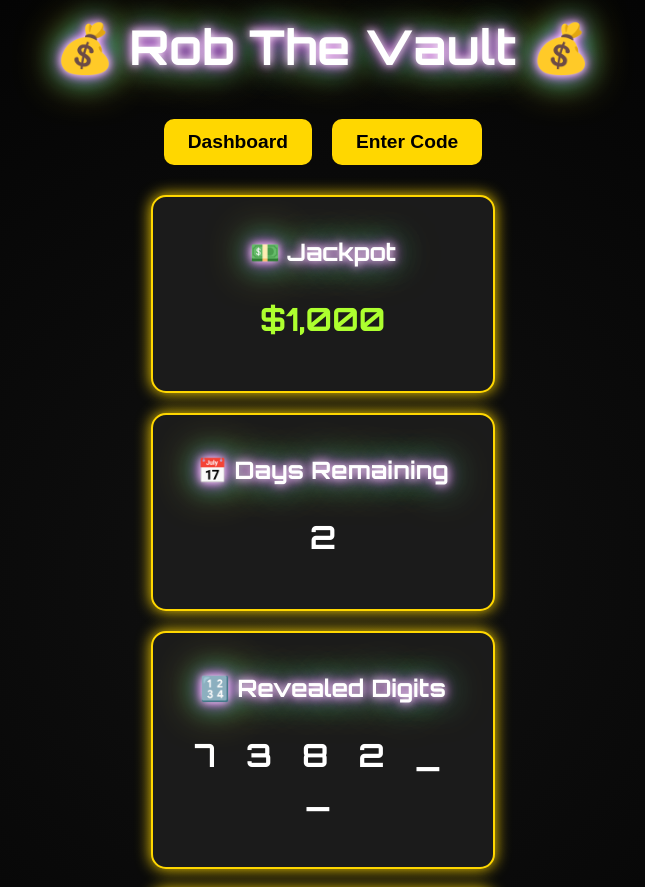
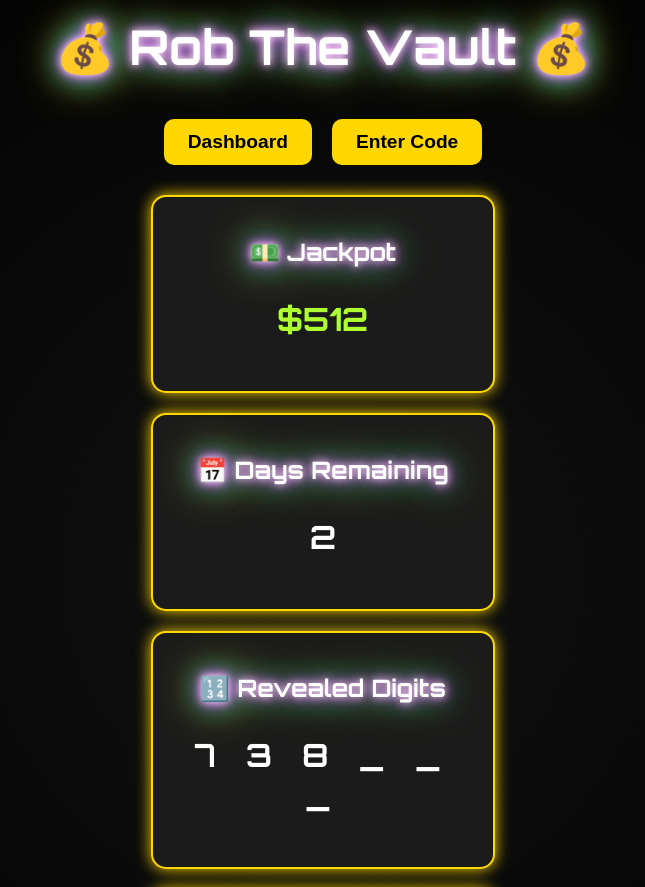
Before and after one commit to kxthu/vault-promo-final-site, a React (Create React App) app: page / in a window 1280 px wide. Shown: the top 887 px of the page, without its empty margins (317-962 px from the left). Built offline with nearby package versions, Linux system fonts and the light colour scheme.

Commit message:
Update VaultWeeklyDashboard.js

```diff
--- a/src/VaultWeeklyDashboard.js
+++ b/src/VaultWeeklyDashboard.js
@@ -1,22 +1,25 @@
 import React, { useEffect, useState } from 'react';
 
 const VaultWeeklyDashboard = () => {
-  const [dayOfWeek, setDayOfWeek] = useState(new Date().getDay());
+  const [dayOfWeek, setDayOfWeek] = useState(new Date().getDay()); // 0 = Sunday, 1 = Monday, ...
   const [revealedDigits, setRevealedDigits] = useState([]);
   const [participants, setParticipants] = useState(87);
   const [jackpot, setJackpot] = useState(1000);
   const [code, setCode] = useState('738251');
 
   useEffect(() => {
-    const digitsToReveal = Math.min(dayOfWeek, 4);
+    const digitsToReveal = Math.min(dayOfWeek >= 1 && dayOfWeek <= 4 ? dayOfWeek - 1 : 4, 4); // Mon-Thu reveal 1-4 digits
     const revealed = code.slice(0, digitsToReveal).split('');
     setRevealedDigits(revealed);
 
-    const startDate = new Date('2025-04-07');
-    const now = new Date();
-    const weeksPassed = Math.floor((now - startDate) / (7 * 24 * 60 * 60 * 1000));
-    setJackpot(1000 + weeksPassed * 1000);
-  }, [dayOfWeek]);
+    // Jackpot logic: starts at 1000, loses 20% for each digit revealed (max 4)
+    let newJackpot = 1000;
+    for (let i = 0; i < digitsToReveal; i++) {
+      newJackpot *= 0.8;
+    }
+
+    setJackpot(Math.floor(newJackpot)); // round down to nearest dollar
+  }, [dayOfWeek, code]);
 
   return (
     <div>
```
